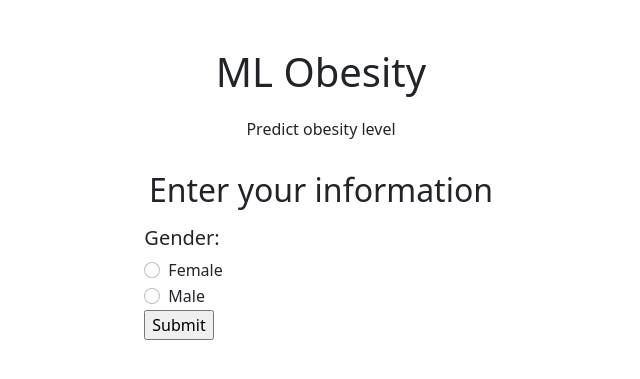
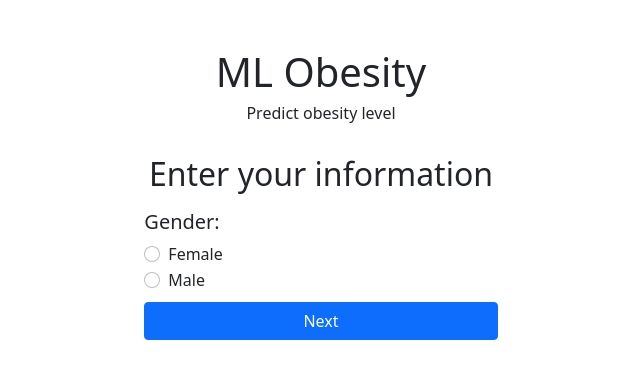
Before and after one commit to jonathan-woodruff/ml-obesity, a Flask app: page / in a window 1280 px wide. Shown: the top 379 px of the page, without its empty margins (319-959 px from the left). Run offline with Flask 3, Linux system fonts and the light colour scheme; some libraries are stand-ins or nearby versions.

Commit message:
styled submit buttons

```diff
--- a/ml-obesity/forms.py
+++ b/ml-obesity/forms.py
@@ -23,65 +23,65 @@ mtransOptions = [(0, "Automobile"), (2, "Motorbike"), (1, "Bike"), (3, "Public T
 
 class GenderForm(FieldsRequiredForm):
   gender = RadioField("Gender", choices=genderOptions)
-  submit = SubmitField("Submit")
+  submit = SubmitField("Next")
 
 class AgeForm(FlaskForm):
   age = IntegerField("age", validators=[DataRequired(), NumberRange(min=14, message='You must be at least 14 years old')])
-  submit = SubmitField("Submit")
+  submit = SubmitField("Next")
 
 class HeightForm(FlaskForm):
   height = DecimalField("Height", validators=[DataRequired(), NumberRange(min=.01, message='You must enter a positive number')])
   heightUnit = SelectField(choices=[('cm', 'cm'), ('in', 'in')])
-  submit = SubmitField("Submit")
+  submit = SubmitField("Next")
 
 class WeightForm(FlaskForm):
   weight = DecimalField("Weight", validators=[DataRequired(), NumberRange(min=.01, message='You must enter a positive number')])
   weightUnit = SelectField(choices=[('kg', 'kg'), ('lbs', 'lbs')])
-  submit = SubmitField("Submit")
+  submit = SubmitField("Next")
 
 class FamilyForm(FieldsRequiredForm):
   family = RadioField("Family", choices=yesno)
-  submit = SubmitField("Submit")
+  submit = SubmitField("Next")
 
 class FAVCForm(FieldsRequiredForm):
   favc = RadioField("FAVC", choices=yesno)
-  submit = SubmitField("Submit")
+  submit = SubmitField("Next")
 
 class FCVCForm(FieldsRequiredForm):
   fcvc = RadioField("FCVC", choices=fcvcOptions)
-  submit = SubmitField("Submit")
+  submit = SubmitField("Next")
 
 class NCPForm(FieldsRequiredForm):
   ncp = RadioField("NCP", choices=ncpOptions)
-  submit = SubmitField("Submit")
+  submit = SubmitField("Next")
 
 class CAECForm(FieldsRequiredForm):
   caec = RadioField("CAEC", choices=caecOptions)
-  submit = SubmitField("Submit")
+  submit = SubmitField("Next")
 
 class SmokeForm(FieldsRequiredForm):
   smoke = RadioField("SMOKE", choices=yesno)
-  submit = SubmitField("Submit")
+  submit = SubmitField("Next")
 
 class CH2OForm(FieldsRequiredForm):
   ch2o = RadioField("CH2O", choices=ch2oOptions)
-  submit = SubmitField("Submit")
+  submit = SubmitField("Next")
 
 class SCCForm(FieldsRequiredForm):
   scc = RadioField("SCC", choices=yesno)
-  submit = SubmitField("Submit")
+  submit = SubmitField("Next")
 
 class FAFForm(FieldsRequiredForm):
   faf = RadioField("FAF", choices=fafOptions)
-  submit = SubmitField("Submit")
+  submit = SubmitField("Next")
 
 class TUEForm(FieldsRequiredForm):
   tue = RadioField("TUE", choices=tueOptions)
-  submit = SubmitField("Submit")
+  submit = SubmitField("Next")
 
 class CALCForm(FieldsRequiredForm):
   calc = RadioField("CALC", choices=calcOptions)
-  submit = SubmitField("Submit")
+  submit = SubmitField("Next")
 
 class MTRANSForm(FieldsRequiredForm):
   mtrans = RadioField("MTRANS", choices=mtransOptions)
--- a/ml-obesity/templates/age.html
+++ b/ml-obesity/templates/age.html
@@ -13,7 +13,9 @@
             <div class="text-danger text-center">
                 {{ template_form.errors['age'] | first }}
             </div>
-            {{ template_form.submit }}
+            <div class="d-grid">
+                {{ template_form.submit(class="btn btn-primary mt-2") }}
+            </div>
         </form>
     </div>
 </main>
--- a/ml-obesity/templates/base.html
+++ b/ml-obesity/templates/base.html
@@ -12,7 +12,7 @@
       <div class="row">
         <div class="col">
           <hgroup class="text-center mt-5">
-            <h1 class="mb-4">ML Obesity</h1>
+            <h1 class="mb-2">ML Obesity</h1>
             <p class="h6">Predict obesity level</p>
           </hgroup>
         </div>
--- a/ml-obesity/templates/caec.html
+++ b/ml-obesity/templates/caec.html
@@ -18,7 +18,9 @@
             <div class="text-danger text-center">
                 {{ template_form.errors['caec'] | first }}
             </div>
-            {{ template_form.submit }}
+            <div class="d-grid">
+                {{ template_form.submit(class="btn btn-primary mt-2") }}
+            </div>
         </form>
     </div>
 </main>
--- a/ml-obesity/templates/calc.html
+++ b/ml-obesity/templates/calc.html
@@ -18,7 +18,9 @@
             <div class="text-danger text-center">
                 {{ template_form.errors['calc'] | first }}
             </div>
-            {{ template_form.submit }}
+            <div class="d-grid">
+                {{ template_form.submit(class="btn btn-primary mt-2") }}
+            </div>
         </form>
     </div>
 </main>
--- a/ml-obesity/templates/ch2o.html
+++ b/ml-obesity/templates/ch2o.html
@@ -18,7 +18,9 @@
             <div class="text-danger text-center">
                 {{ template_form.errors['ch2o'] | first }}
             </div>
-            {{ template_form.submit }}
+            <div class="d-grid">
+                {{ template_form.submit(class="btn btn-primary mt-2") }}
+            </div>
         </form>
     </div>
 </main>
--- a/ml-obesity/templates/faf.html
+++ b/ml-obesity/templates/faf.html
@@ -18,7 +18,9 @@
             <div class="text-danger text-center">
                 {{ template_form.errors['faf'] | first }}
             </div>
-            {{ template_form.submit }}
+            <div class="d-grid">
+                {{ template_form.submit(class="btn btn-primary mt-2") }}
+            </div>
         </form>
     </div>
 </main>
--- a/ml-obesity/templates/family.html
+++ b/ml-obesity/templates/family.html
@@ -18,7 +18,9 @@
             <div class="text-danger text-center">
                 {{ template_form.errors['family'] | first }}
             </div>
-            {{ template_form.submit }}
+            <div class="d-grid">
+                {{ template_form.submit(class="btn btn-primary mt-2") }}
+            </div>
         </form>
     </div>
 </main>
--- a/ml-obesity/templates/favc.html
+++ b/ml-obesity/templates/favc.html
@@ -19,7 +19,9 @@
             <div class="text-danger text-center">
                 {{ template_form.errors['favc'] | first }}
             </div>
-            {{ template_form.submit }}
+            <div class="d-grid">
+                {{ template_form.submit(class="btn btn-primary mt-2") }}
+            </div>
         </form>
     </div>
 </main>
--- a/ml-obesity/templates/fcvc.html
+++ b/ml-obesity/templates/fcvc.html
@@ -18,7 +18,9 @@
             <div class="text-danger text-center">
                 {{ template_form.errors['fcvc'] | first }}
             </div>
-            {{ template_form.submit }}
+            <div class="d-grid">
+                {{ template_form.submit(class="btn btn-primary mt-2") }}
+            </div>
         </form>
     </div>
 </main>
--- a/ml-obesity/templates/gender.html
+++ b/ml-obesity/templates/gender.html
@@ -18,7 +18,9 @@
             <div class="text-danger text-center">
                 {{ template_form.errors['gender'] | first }}
             </div>
-            {{ template_form.submit }}
+            <div class="d-grid">
+                {{ template_form.submit(class="btn btn-primary mt-2") }}
+            </div>
         </form>
     </div>
 </main>
--- a/ml-obesity/templates/height.html
+++ b/ml-obesity/templates/height.html
@@ -19,7 +19,9 @@
             <div class="text-danger text-center">
                 {{ template_form.errors['height'] | first }}
             </div>
-            {{ template_form.submit }}
+            <div class="d-grid">
+                {{ template_form.submit(class="btn btn-primary mt-2") }}
+            </div>
         </form>
     </div>
 </main>
--- a/ml-obesity/templates/mtrans.html
+++ b/ml-obesity/templates/mtrans.html
@@ -18,7 +18,9 @@
             <div class="text-danger text-center">
                 {{ template_form.errors['mtrans'] | first }}
             </div>
-            {{ template_form.submit }}
+            <div class="d-grid">
+                {{ template_form.submit(class="btn btn-primary mt-2") }}
+            </div>
         </form>
     </div>
 </main>
--- a/ml-obesity/templates/ncp.html
+++ b/ml-obesity/templates/ncp.html
@@ -18,7 +18,9 @@
             <div class="text-danger text-center">
                 {{ template_form.errors['ncp'] | first }}
             </div>
-            {{ template_form.submit }}
+            <div class="d-grid">
+                {{ template_form.submit(class="btn btn-primary mt-2") }}
+            </div>
         </form>
     </div>
 </main>
--- a/ml-obesity/templates/scc.html
+++ b/ml-obesity/templates/scc.html
@@ -18,7 +18,9 @@
             <div class="text-danger text-center">
                 {{ template_form.errors['scc'] | first }}
             </div>
-            {{ template_form.submit }}
+            <div class="d-grid">
+                {{ template_form.submit(class="btn btn-primary mt-2") }}
+            </div>
         </form>
     </div>
 </main>
--- a/ml-obesity/templates/smoke.html
+++ b/ml-obesity/templates/smoke.html
@@ -18,7 +18,9 @@
             <div class="text-danger text-center">
                 {{ template_form.errors['smoke'] | first }}
             </div>
-            {{ template_form.submit }}
+            <div class="d-grid">
+                {{ template_form.submit(class="btn btn-primary mt-2") }}
+            </div>
         </form>
     </div>
 </main>
--- a/ml-obesity/templates/tue.html
+++ b/ml-obesity/templates/tue.html
@@ -18,7 +18,9 @@
             <div class="text-danger text-center">
                 {{ template_form.errors['tue'] | first }}
             </div>
-            {{ template_form.submit }}
+            <div class="d-grid">
+                {{ template_form.submit(class="btn btn-primary mt-2") }}
+            </div>
         </form>
     </div>
 </main>
--- a/ml-obesity/templates/weight.html
+++ b/ml-obesity/templates/weight.html
@@ -18,7 +18,9 @@
             <div class="text-danger text-center">
                 {{ template_form.errors['weight'] | first }}
             </div>
-            {{ template_form.submit }}
+            <div class="d-grid">
+                {{ template_form.submit(class="btn btn-primary mt-2") }}
+            </div>
         </form>
     </div>
 </main>
```
